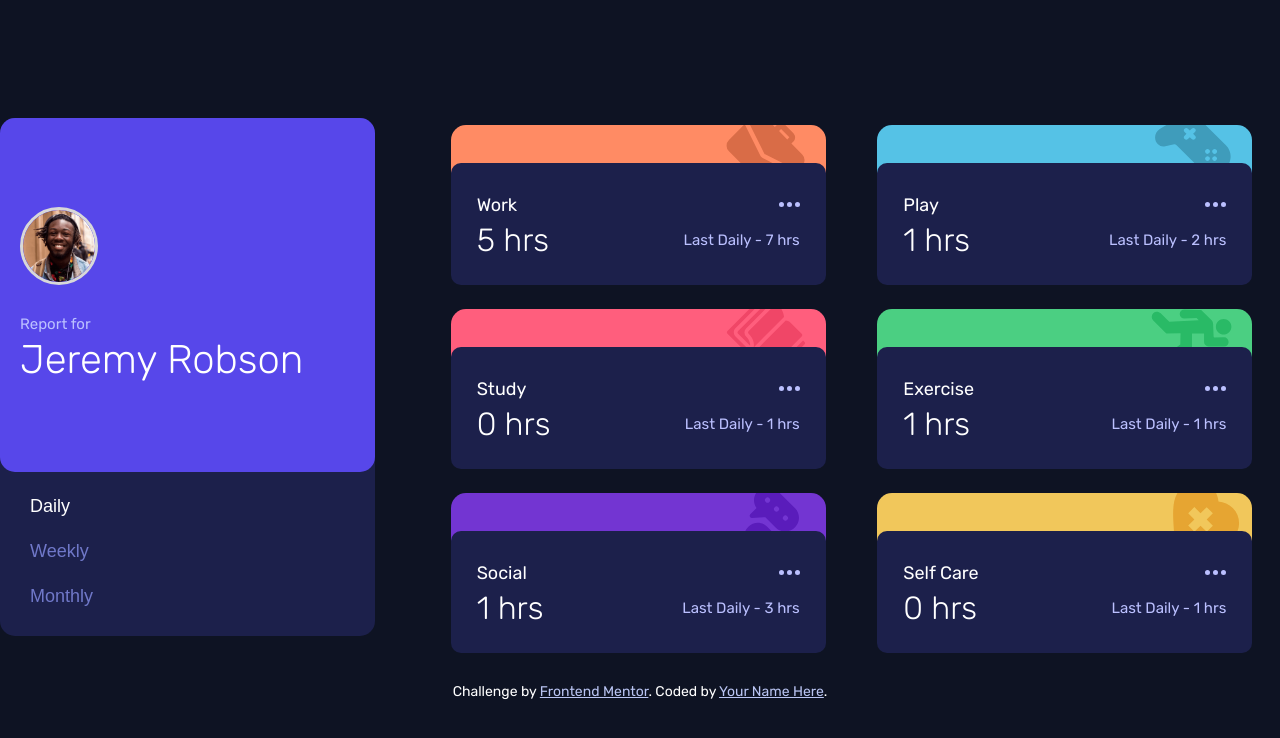
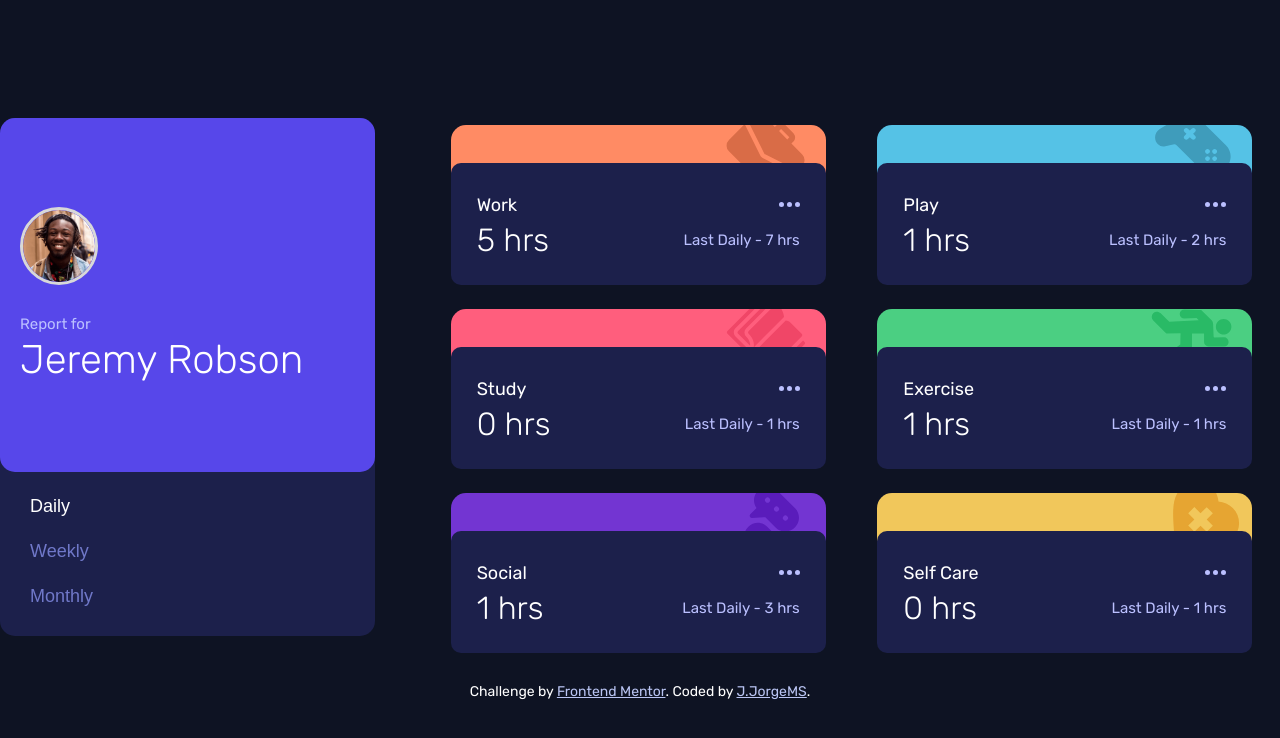
Before and after one commit to JJorgeMS13/time-tracking-dashboard-main, a plain HTML site: page index.html in a window 1280 px wide. Drawn offline with Linux system fonts and the light colour scheme.

Commit message:
Se agrego el nombre de quien lo programo

```diff
--- a/index.html
+++ b/index.html
@@ -26,7 +26,7 @@
   </main>
   <div class="attribution">
     Challenge by <a href="https://www.frontendmentor.io?ref=challenge" target="_blank">Frontend Mentor</a>.
-    Coded by <a href="#">Your Name Here</a>.
+    Coded by <a href="#">J.JorgeMS</a>.
   </div>
 </body>
 </html>
```
